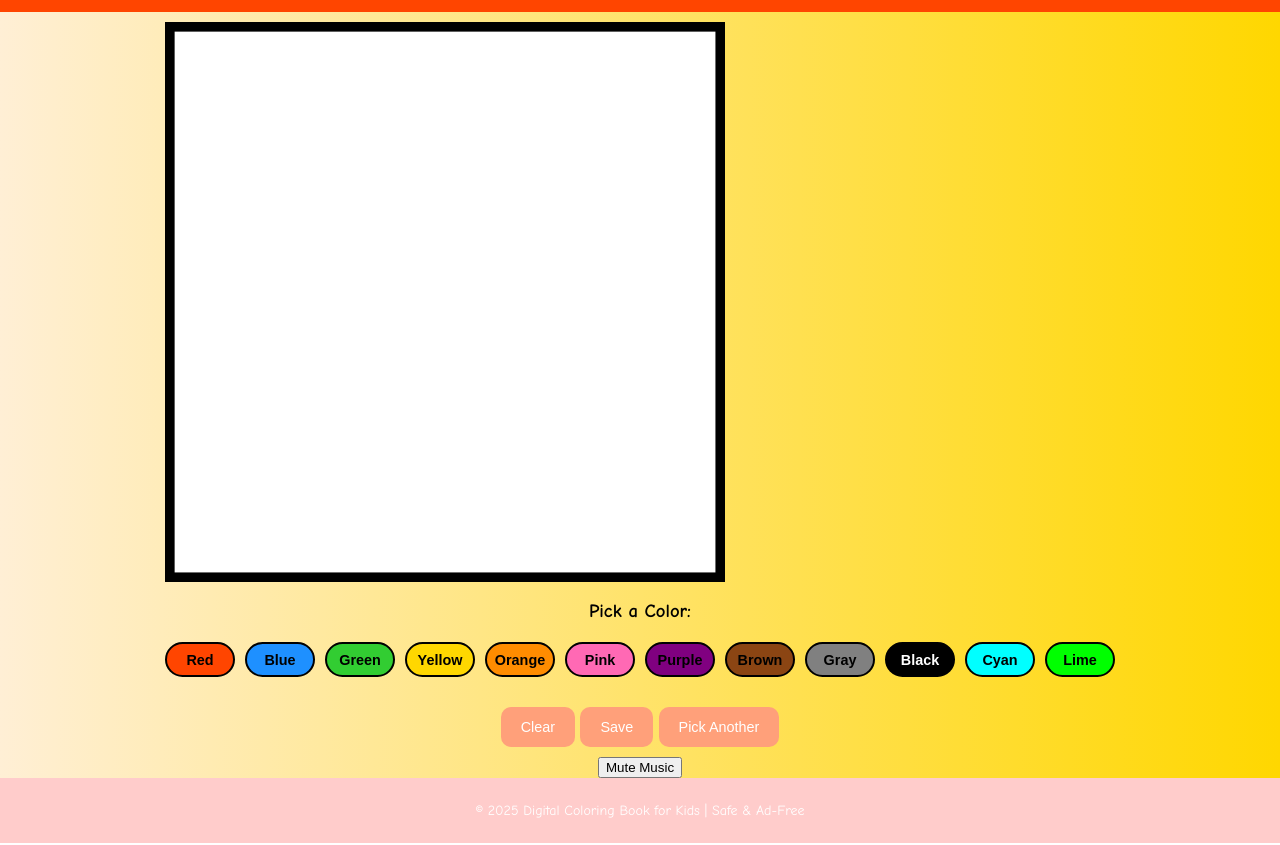
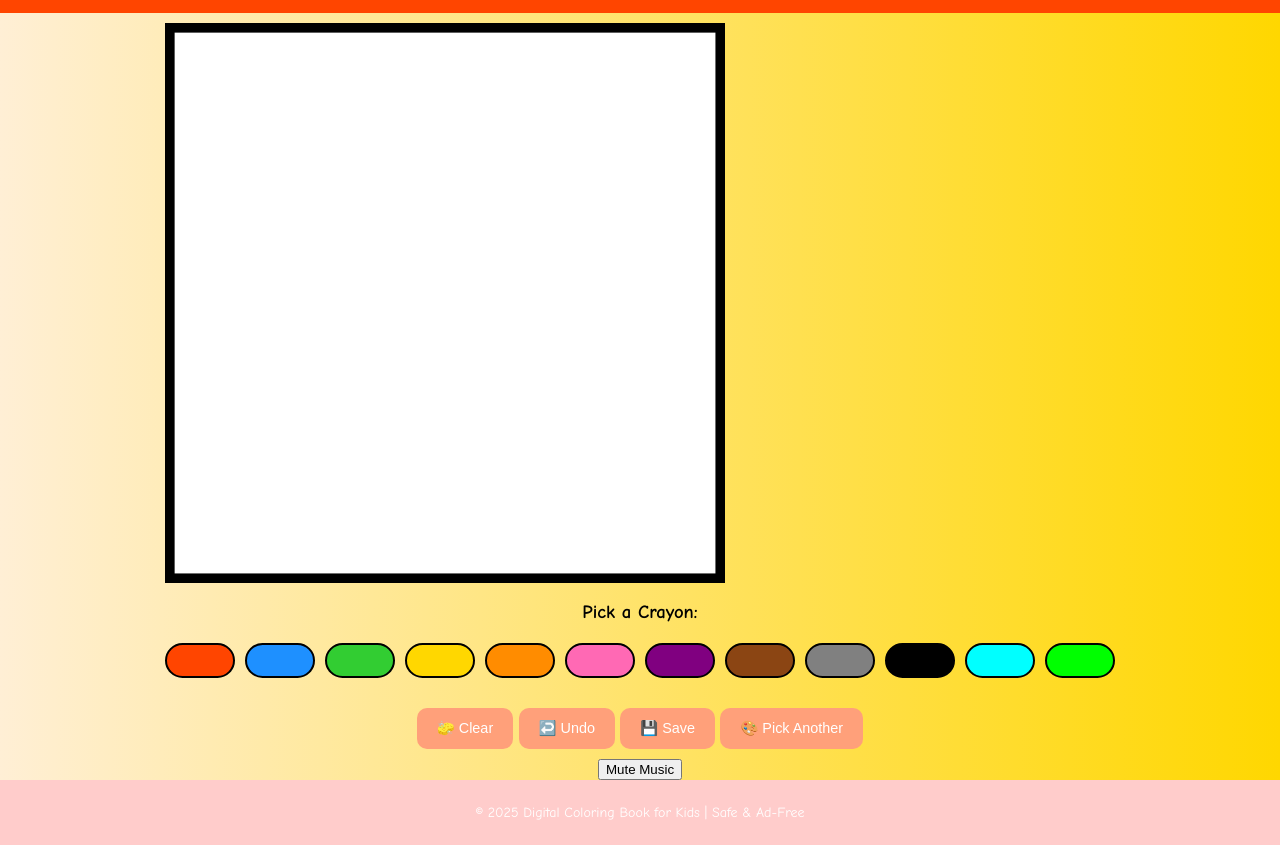
Before and after one commit to creativedad-sj/toddler-color-app, a plain HTML site: page freeDrawing.html in a window 1280 px wide. Shown: the part 92-937 px from the top of the page. Drawn offline with Linux system fonts and the light colour scheme.

Commit message:
Update freeDrawing.html

```diff
--- a/freeDrawing.html
+++ b/freeDrawing.html
@@ -8,35 +8,38 @@
 </head>
 <body>
   <header>
-    <h1>Draw Freely!</h1>
+    <h1>🎨 Draw Freely! 🖌️</h1>
   </header>
+
   <main>
     <section id="drawing-area">
       <!-- Canvas Area -->
       <canvas id="free-canvas" width="600" height="600"></canvas>
+
       <!-- Color Palette -->
       <div id="palette">
-        <h3>Pick a Color:</h3>
-         <div class="crayon-wheel">
-    <button class="crayon red" onclick="setColor('red')">Red</button>
-    <button class="crayon blue" onclick="setColor('blue')">Blue</button>
-    <button class="crayon green" onclick="setColor('green')">Green</button>
-    <button class="crayon yellow" onclick="setColor('yellow')">Yellow</button>
-    <button class="crayon orange" onclick="setColor('orange')">Orange</button>
-    <button class="crayon pink" onclick="setColor('pink')">Pink</button>
-    <button class="crayon purple" onclick="setColor('purple')">Purple</button>
-    <button class="crayon brown" onclick="setColor('brown')">Brown</button>
-    <button class="crayon gray" onclick="setColor('gray')">Gray</button>
-    <button class="crayon black" onclick="setColor('black')">Black</button>
-    <button class="crayon cyan" onclick="setColor('cyan')">Cyan</button>
-    <button class="crayon lime" onclick="setColor('lime')">Lime</button>
-  </div>
+        <h3>Pick a Crayon:</h3>
+        <div class="crayon-wheel">
+          <button class="crayon red" onclick="setColor('red')"></button>
+          <button class="crayon blue" onclick="setColor('blue')"></button>
+          <button class="crayon green" onclick="setColor('green')"></button>
+          <button class="crayon yellow" onclick="setColor('yellow')"></button>
+          <button class="crayon orange" onclick="setColor('orange')"></button>
+          <button class="crayon pink" onclick="setColor('pink')"></button>
+          <button class="crayon purple" onclick="setColor('purple')"></button>
+          <button class="crayon brown" onclick="setColor('brown')"></button>
+          <button class="crayon gray" onclick="setColor('gray')"></button>
+          <button class="crayon black" onclick="setColor('black')"></button>
+          <button class="crayon cyan" onclick="setColor('cyan')"></button>
+          <button class="crayon lime" onclick="setColor('lime')"></button>
+        </div>
 
         <!-- Action Buttons -->
         <div class="button-group">
-          <button id="reset" class="styled-btn" onclick="resetDrawingCanvas()">Clear</button>
-          <button id="save" class="styled-btn" onclick="saveDrawingCanvas()">Save</button>
-          <button id="change-selection" class="styled-btn" onclick="changeSelection()">Pick Another</button>
+          <button id="reset" class="styled-btn" onclick="resetDrawingCanvas()">🧽 Clear</button>
+          <button id="undo" class="styled-btn" onclick="undoDrawing()">↩️ Undo</button>
+          <button id="save" class="styled-btn" onclick="saveDrawingCanvas()">💾 Save</button>
+          <button id="change-selection" class="styled-btn" onclick="changeSelection()">🎨 Pick Another</button>
         </div>
       </div>
     </section>
@@ -47,7 +50,7 @@
 
   <!-- Mute/Unmute Music Button -->
   <section id="music-controls">
-    <button id="music-toggle" onclick="toggleMusic()">Mute Music</button>
+    <button id="music-toggle" onclick="toggleMusic()">🔊 Mute Music</button>
   </section>
 
   <footer>
```
